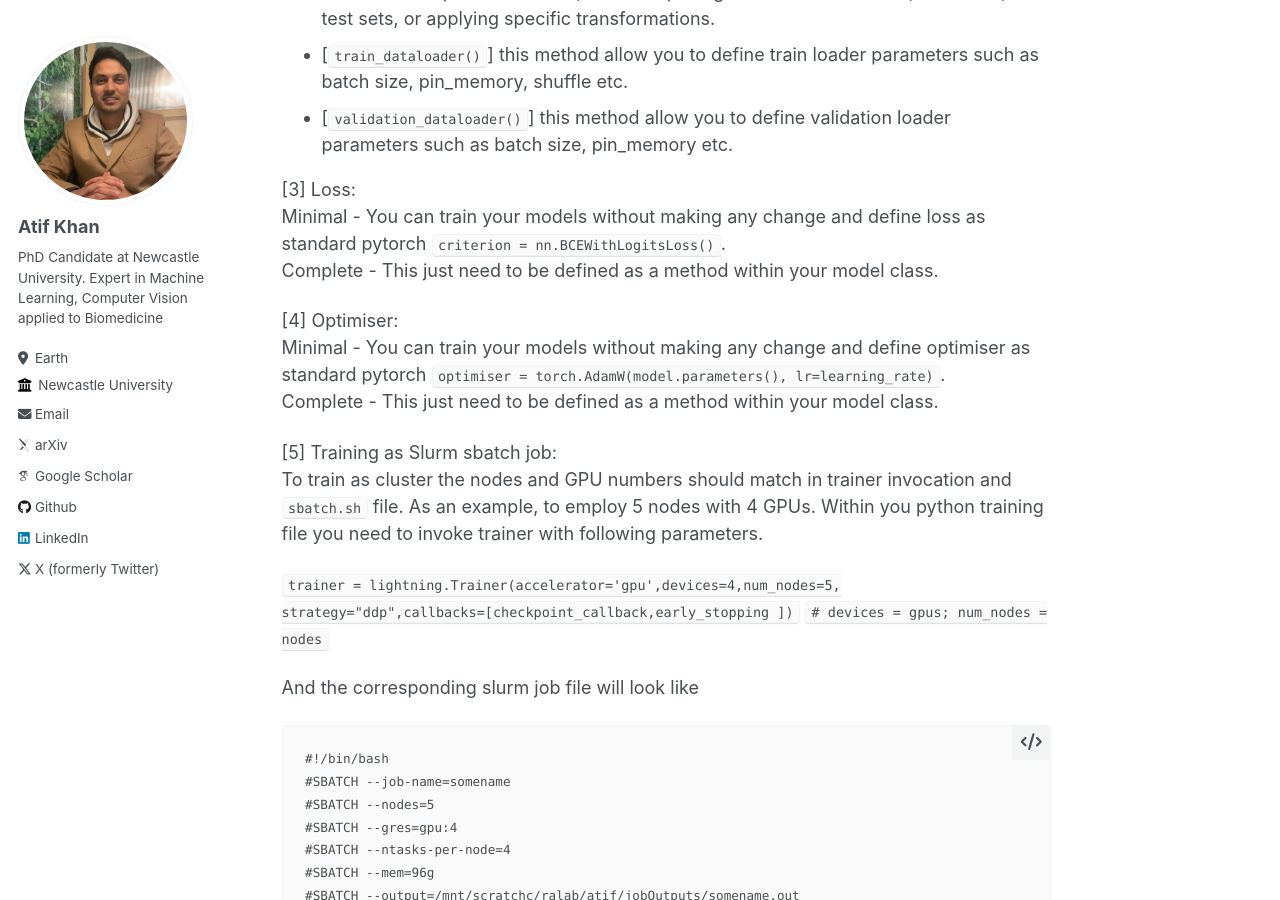
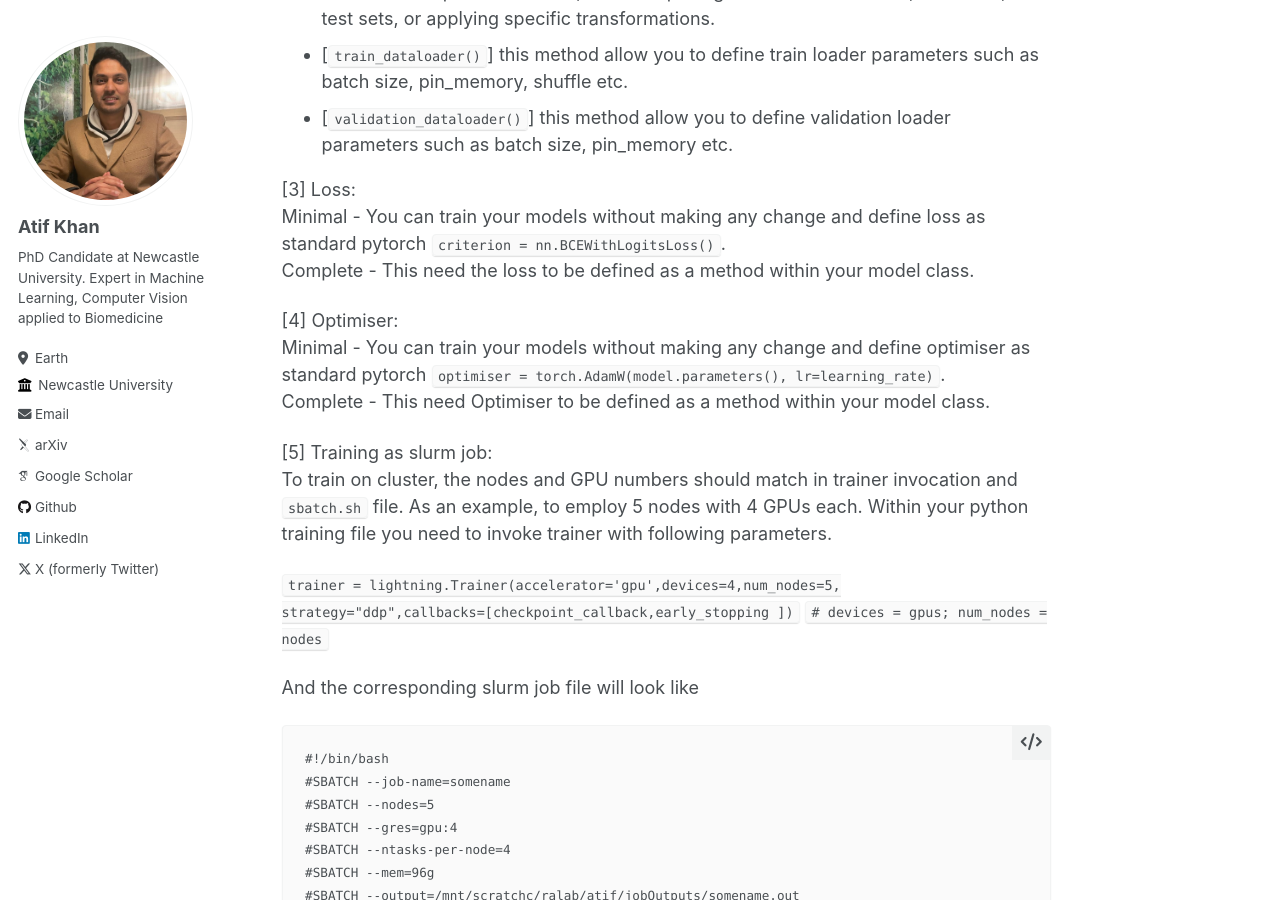
Before and after one commit to atifkhanncl/atifkhanncl.github.io, a Jekyll site: the page built from sample.md, in a window 1280 px wide and 900 px high, scrolled down 1802 px. Built offline with Jekyll 4.4.1, drawn with Linux system fonts in a browser that asks for light colours; some web fonts are replaced; our own code applies the rules of GitHub Pages for plain Markdown files.

Commit message:
Update sample.md

````diff
--- a/sample.md
+++ b/sample.md
@@ -35,14 +35,14 @@ Complete- But if you do want to use full lightning's data abstraction functional
 
 [3] Loss:<br>
 Minimal - You can train your models without making any change and define loss as standard pytorch ```criterion = nn.BCEWithLogitsLoss()```.<br>
-Complete - This just need to be defined as a method within your model class. <br>
+Complete - This need the loss to be defined as a method within your model class. <br>
 
 [4] Optimiser:<br>
 Minimal - You can train your models without making any change and define optimiser as standard pytorch ```optimiser = torch.AdamW(model.parameters(), lr=learning_rate)```.<br>
-Complete - This just need to be defined as a method within your model class.<br>
+Complete - This need Optimiser to be defined as a method within your model class.<br>
 
-[5] Training as Slurm sbatch job:<br>
-To train as cluster the nodes and GPU numbers should match in trainer invocation and ```sbatch.sh``` file. As an example, to employ 5 nodes with 4 GPUs. Within you python training file you need to invoke trainer with following parameters.<br>
+[5] Training as slurm job:<br>
+To train on cluster, the nodes and GPU numbers should match in trainer invocation and ```sbatch.sh``` file. As an example, to employ 5 nodes with 4 GPUs each. Within your python training file you need to invoke trainer with following parameters.<br>
 
 ```trainer = lightning.Trainer(accelerator='gpu',devices=4,num_nodes=5, strategy="ddp",callbacks=[checkpoint_callback,early_stopping ])``` ```# devices = gpus; num_nodes = nodes```<br>
 
````
